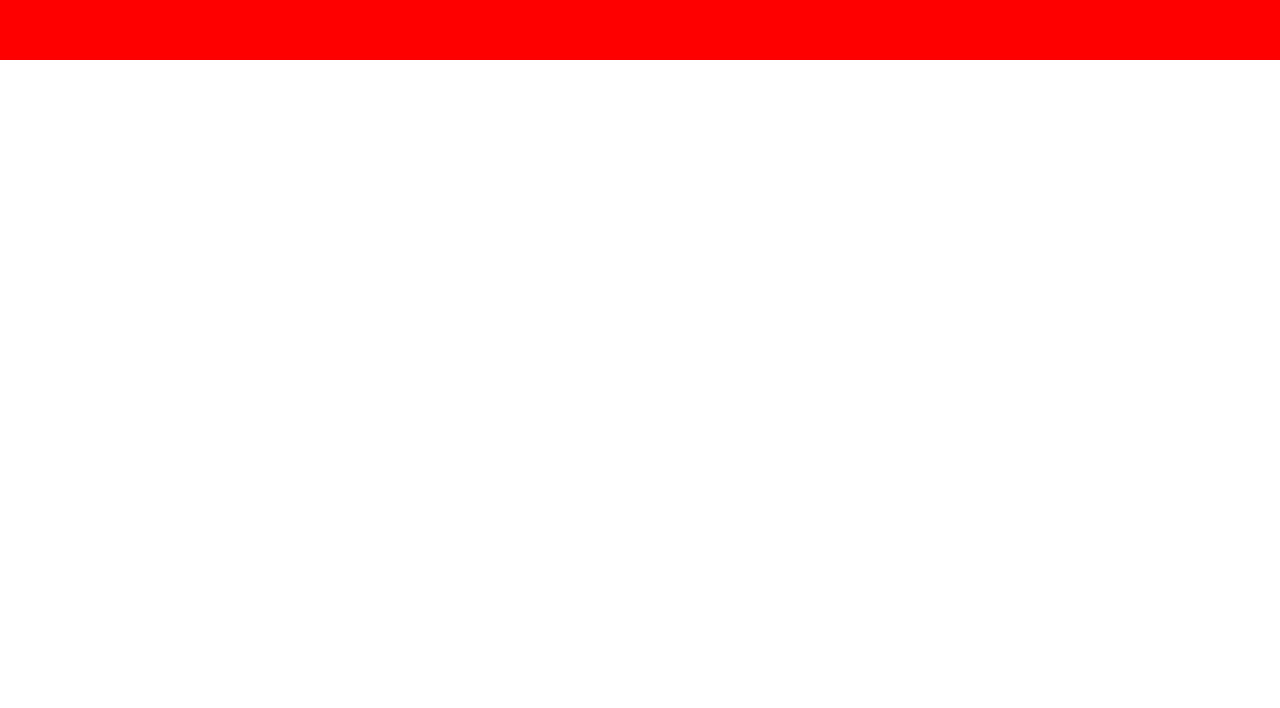
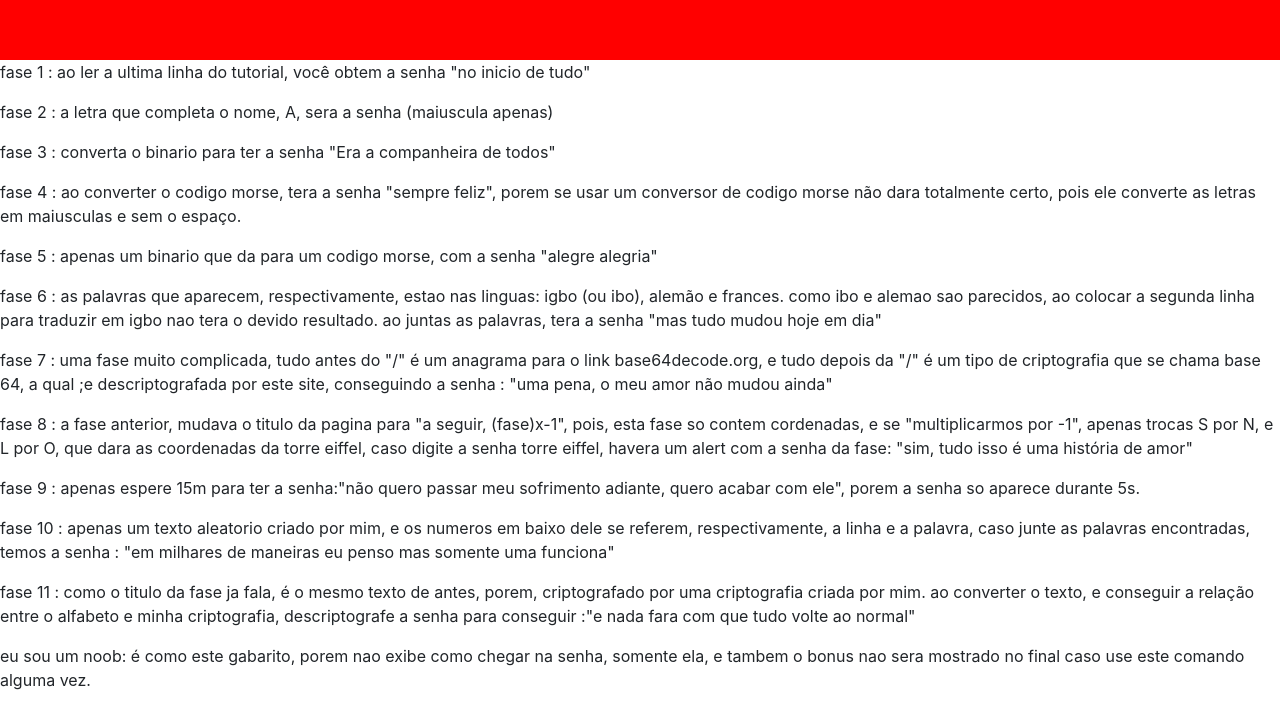
Before and after one commit to nicolasfvp/nicolasfvp.github.io, a plain HTML site: page index.html in a window 1280 px wide. Shown: the part 770-1478 px from the top of the page. Before the commit the page ends 830 px from the top, so only its background shows below. Drawn offline with Linux system fonts and the light colour scheme.

Commit message:
gabarito done

```diff
--- a/index.html
+++ b/index.html
@@ -67,6 +67,20 @@
             <h1 id="jsEspere">espere</h1>
             <div id="bonus">aaaaaaaaa</div>
         </div>
+        <div id="gabarito">
+            <p>fase 1 : ao ler a ultima linha do tutorial, você obtem a senha "no inicio de tudo"</p>
+            <p>fase 2 : a letra que completa o nome, A, sera a senha (maiuscula apenas)</p>
+            <p>fase 3 : converta o binario para ter a senha "Era a companheira de todos"</p>
+            <p>fase 4 : ao converter o codigo morse, tera a senha "sempre feliz", porem se usar um conversor de codigo morse não dara totalmente certo, pois ele converte as letras em maiusculas e sem o espaço.</p>
+            <p>fase 5 : apenas um binario que da para um codigo morse, com a senha "alegre alegria"</p>
+            <p>fase 6 : as palavras que aparecem, respectivamente, estao nas linguas: igbo (ou ibo), alemão e frances. como ibo e alemao sao parecidos, ao colocar a segunda linha para traduzir em igbo nao tera o devido resultado. ao juntas as palavras, tera a senha "mas tudo mudou hoje em dia"</p>
+            <p>fase 7 : uma fase muito complicada, tudo antes do "/" é um anagrama para o link base64decode.org, e tudo depois da "/" é um tipo de criptografia que se chama base 64, a qual ;e descriptografada por este site, conseguindo a senha : "uma pena, o meu amor não mudou ainda"</p>
+            <p>fase 8 : a fase anterior, mudava o titulo da pagina para "a seguir, (fase)x-1", pois, esta fase so contem cordenadas, e se "multiplicarmos por -1", apenas trocas S por N, e L por O,  que dara as coordenadas da torre eiffel, caso digite a senha torre eiffel, havera um alert com a senha da fase: "sim, tudo isso é uma história de amor"</p>
+            <p>fase 9 : apenas espere 15m para ter a senha:"não quero passar meu sofrimento adiante, quero acabar com ele", porem a senha so aparece durante 5s.</p>
+            <p>fase 10 : apenas um texto aleatorio criado por mim, e os numeros em baixo dele se referem, respectivamente, a linha e a palavra, caso junte as palavras encontradas, temos a senha : "em milhares de maneiras eu penso mas somente uma funciona"</p>
+            <p>fase 11 : como o titulo da fase ja fala, é o mesmo texto de antes, porem, criptografado por uma criptografia criada por mim. ao converter o texto, e conseguir a relação entre o alfabeto e minha criptografia, descriptografe a senha para conseguir :"e nada fara com que tudo volte ao normal" </p>
+            <p>eu sou um noob: é como este gabarito, porem nao exibe como chegar na senha, somente ela, e tambem o bonus nao sera mostrado no final caso use este comando alguma vez.</p>
+        </div>
     </div>
 
 <script type="text/javascript" src="vendor/jquery.min.js"></script>
```
